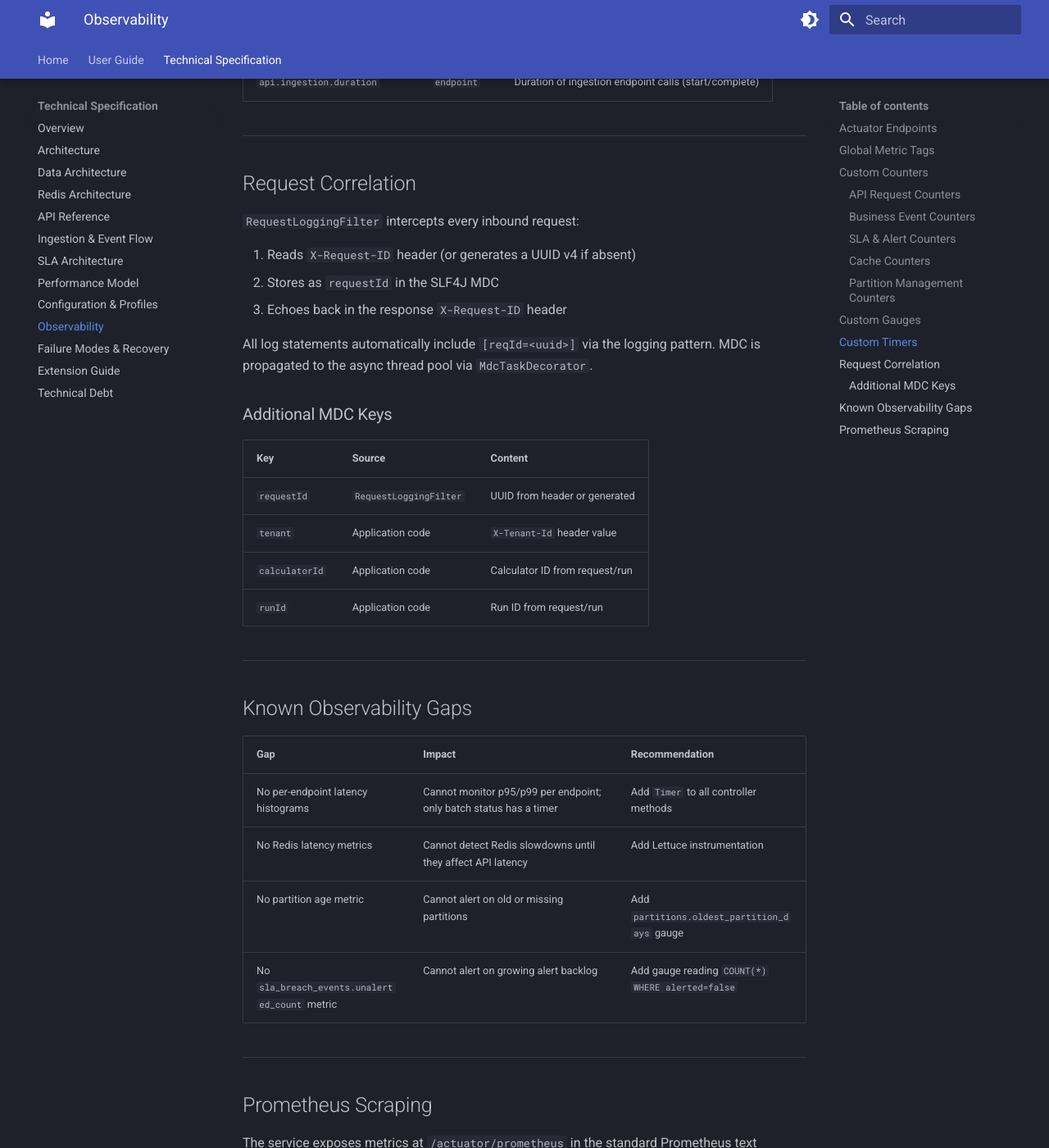
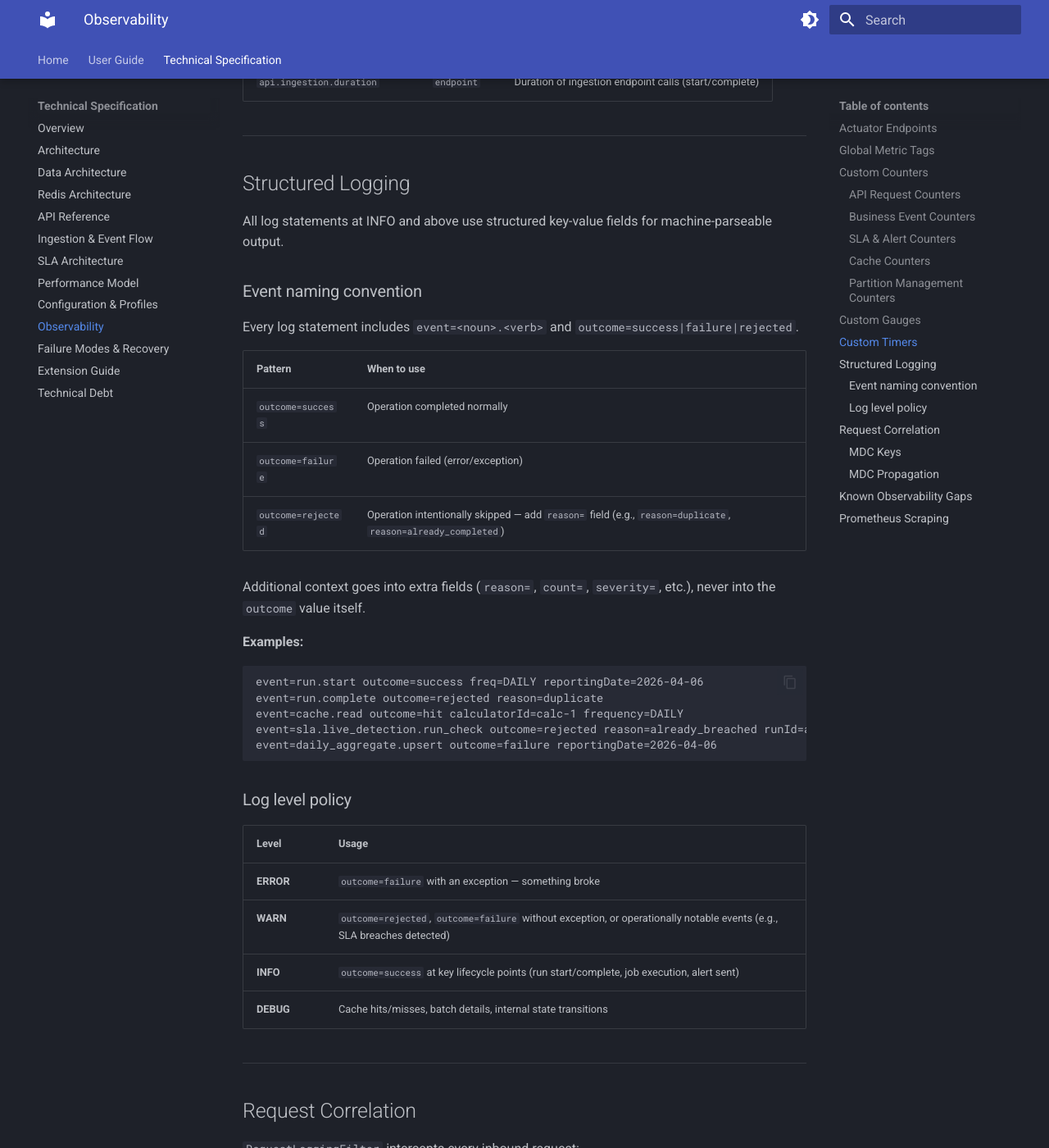
Before and after one commit to soopersk/data-service, an MkDocs documentation site: the page built from docs/spec/observability.md, in a window 1280 px wide and 1400 px high, scrolled down 4133 px. Shown: the whole window at 82% size. Built offline with MkDocs 1.6.1 and Material for MkDocs 9.7.7, drawn with Linux system fonts in a browser that asks for light colours; some of the changed text lies outside the part shown.

Commit message:
log standardization added to spec

````diff
--- a/docs/spec/observability.md
+++ b/docs/spec/observability.md
@@ -108,6 +108,43 @@ Applied automatically to all Micrometer metrics:
 
 ---
 
+## Structured Logging
+
+All log statements at INFO and above use structured key-value fields for machine-parseable output.
+
+### Event naming convention
+
+Every log statement includes `event=<noun>.<verb>` and `outcome=success|failure|rejected`.
+
+| Pattern | When to use |
+|---------|-------------|
+| `outcome=success` | Operation completed normally |
+| `outcome=failure` | Operation failed (error/exception) |
+| `outcome=rejected` | Operation intentionally skipped — add `reason=` field (e.g., `reason=duplicate`, `reason=already_completed`) |
+
+Additional context goes into extra fields (`reason=`, `count=`, `severity=`, etc.), never into the `outcome` value itself.
+
+**Examples:**
+
+```
+event=run.start outcome=success freq=DAILY reportingDate=2026-04-06
+event=run.complete outcome=rejected reason=duplicate
+event=cache.read outcome=hit calculatorId=calc-1 frequency=DAILY
+event=sla.live_detection.run_check outcome=rejected reason=already_breached runId=abc-123
+event=daily_aggregate.upsert outcome=failure reportingDate=2026-04-06
+```
+
+### Log level policy
+
+| Level | Usage |
+|-------|-------|
+| **ERROR** | `outcome=failure` with an exception — something broke |
+| **WARN** | `outcome=rejected`, `outcome=failure` without exception, or operationally notable events (e.g., SLA breaches detected) |
+| **INFO** | `outcome=success` at key lifecycle points (run start/complete, job execution, alert sent) |
+| **DEBUG** | Cache hits/misses, batch details, internal state transitions |
+
+---
+
 ## Request Correlation
 
 `RequestLoggingFilter` intercepts every inbound request:
@@ -116,16 +153,30 @@ Applied automatically to all Micrometer metrics:
 2. Stores as `requestId` in the SLF4J MDC
 3. Echoes back in the response `X-Request-ID` header
 
-All log statements automatically include `[reqId=<uuid>]` via the logging pattern. MDC is propagated to the async thread pool via `MdcTaskDecorator`.
+All log statements automatically include MDC context via the logging pattern. MDC is propagated to the async thread pool via `MdcTaskDecorator`.
 
-### Additional MDC Keys
+### MDC Keys
 
-| Key | Source | Content |
-|-----|--------|---------|
-| `requestId` | `RequestLoggingFilter` | UUID from header or generated |
-| `tenant` | Application code | `X-Tenant-Id` header value |
-| `calculatorId` | Application code | Calculator ID from request/run |
-| `runId` | Application code | Run ID from request/run |
+| Key | Set by | Scope | Example |
+|-----|--------|-------|---------|
+| `requestId` | `RequestLoggingFilter` | HTTP request lifecycle | UUID from `X-Request-ID` header, or generated |
+| `tenant` | `RequestLoggingFilter` | HTTP request lifecycle | Value from `X-Tenant-Id` header |
+| `calculatorId` | `MdcContextUtil.setCalculatorContext()` | Service method scope | `calc-1` |
+| `runId` | `MdcContextUtil.setCalculatorContext()` | Service method scope | `run-xyz-123` |
+
+For **scheduled jobs** (no HTTP request), `MdcContextUtil.setJobContext(jobName)` sets:
+- `requestId` = `job-<8-char-uuid>` (synthetic correlation ID)
+- `tenant` = `system`
+
+### MDC Propagation
+
+| Thread context | Mechanism |
+|----------------|-----------|
+| HTTP request threads | `RequestLoggingFilter` sets/clears `requestId` + `tenant` around the filter chain |
+| `@Async` threads | `MdcTaskDecorator` copies the calling thread's MDC map to the async thread, clears on completion |
+| Scheduled job threads | Each job calls `MdcContextUtil.setJobContext()` at entry, `restoreContext()` in `finally` |
+
+All set/restore follows snapshot semantics — `setCalculatorContext()` and `setJobContext()` return the prior MDC state as a `Map<String, String>`, which must be restored in a `finally` block via `restoreContext(snapshot)`.
 
 ---
 
````
Also changed, not shown: docs/spec/configuration.md (+4 -0 lines), tech-spec.md (+60 -0 lines).
